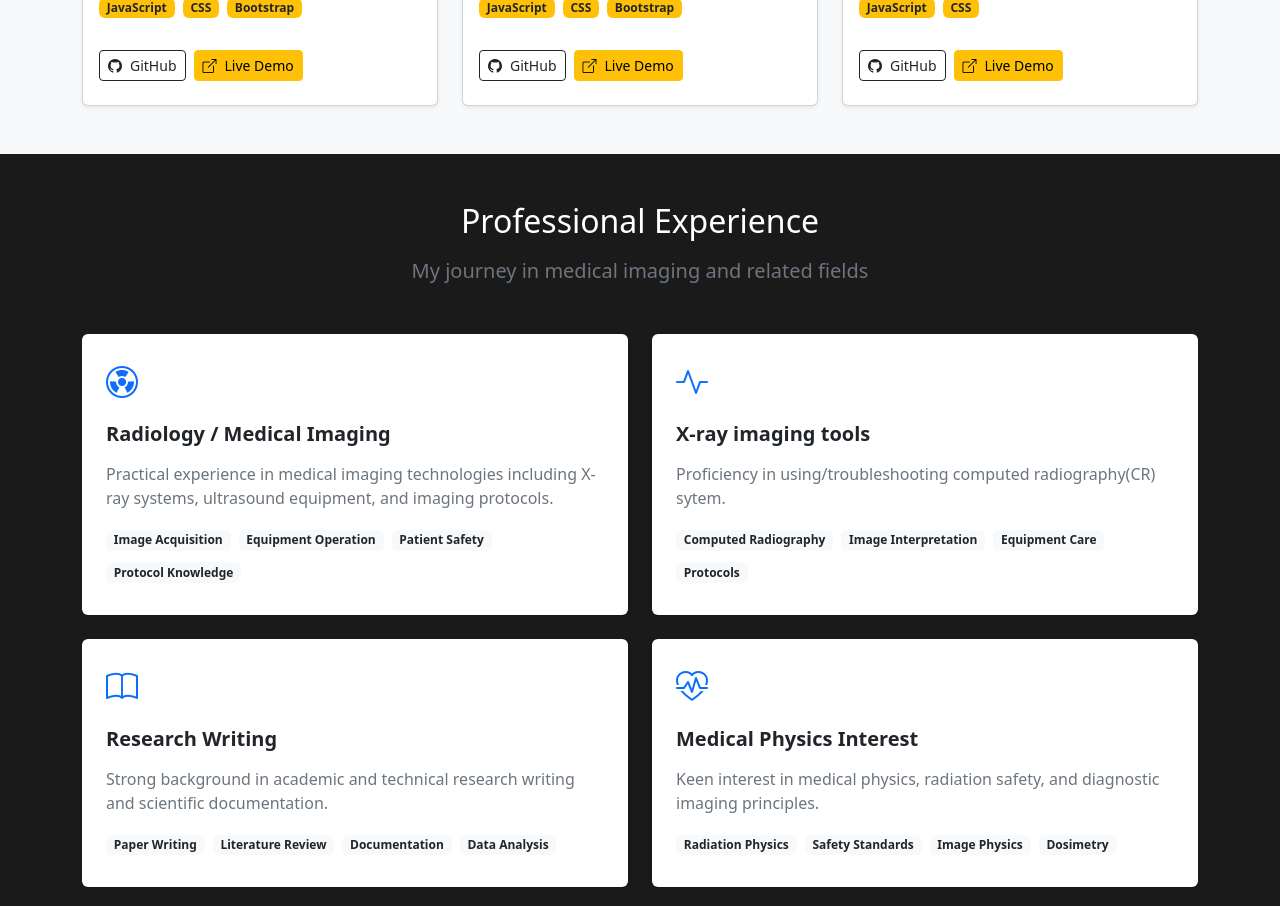
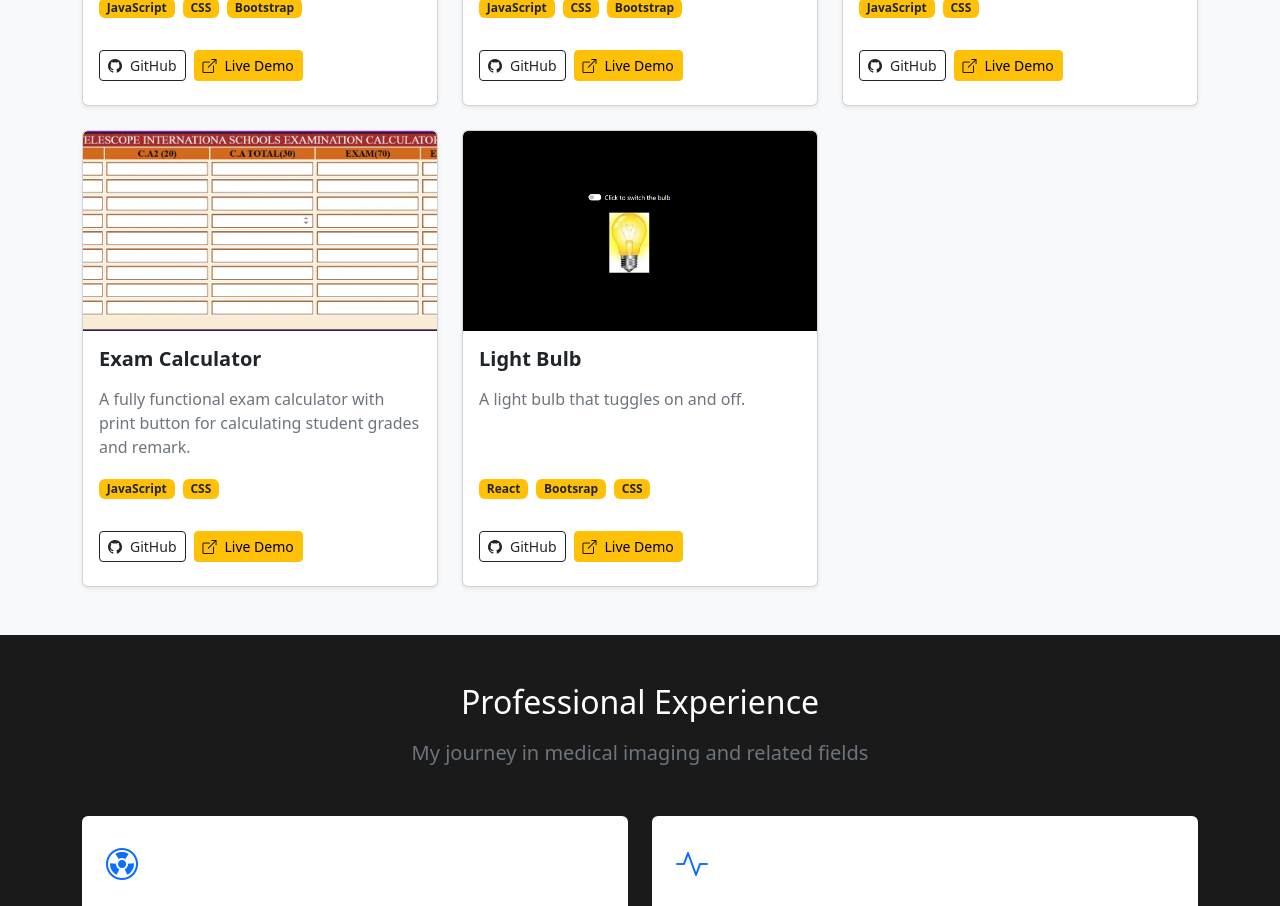
Before and after one commit to QuantumDaniel/Quantum-portfolio, a React (Vite) app: page / in a window 1280 px wide. Shown: the part 3860-4766 px from the top of the page. Built offline with nearby package versions, Linux system fonts and the light colour scheme.

Commit message:
add new project

```diff
--- a/src/components/Projects.jsx
+++ b/src/components/Projects.jsx
@@ -10,6 +10,7 @@ import img6 from "../assets-webp/calculator.webp";
 import img7 from "../assets-webp/Quote.webp";
 import img8 from "../assets-webp/form.webp";
 import img9 from "../assets-webp/exam-calculator.webp";
+import img10 from "../assets/bulb.png";
 
 
 export default function Projects() {
@@ -105,6 +106,27 @@ export default function Projects() {
             githubLink: 'https://github.com/QuantumDaniel/exam-calculator/',
             liveLink: 'https://quantumdaniel.github.io/exam-calculator/',
         },
+
+        {
+            id: 9,
+            image: `${img9}`,
+            title: 'Exam Calculator',
+            description:
+                'A fully functional exam calculator with print button for calculating student grades and remark.',
+            technologies: ['JavaScript', 'CSS'],
+            githubLink: 'https://github.com/QuantumDaniel/exam-calculator/',
+            liveLink: 'https://quantumdaniel.github.io/exam-calculator/',
+        },
+        {
+            id: 10,
+            image: `${img10}`,
+            title: 'Light Bulb',
+            description:
+                'A light bulb that tuggles on and off.',
+            technologies: ['React', 'Bootsrap', 'CSS'],
+            githubLink: 'https://github.com/QuantumDaniel/light-bulb',
+            liveLink: 'https://light-bulb-jet.vercel.app/',
+        },
     ];
 
 
```
Also changed, not shown: src/assets/bulb.PNG (added).
